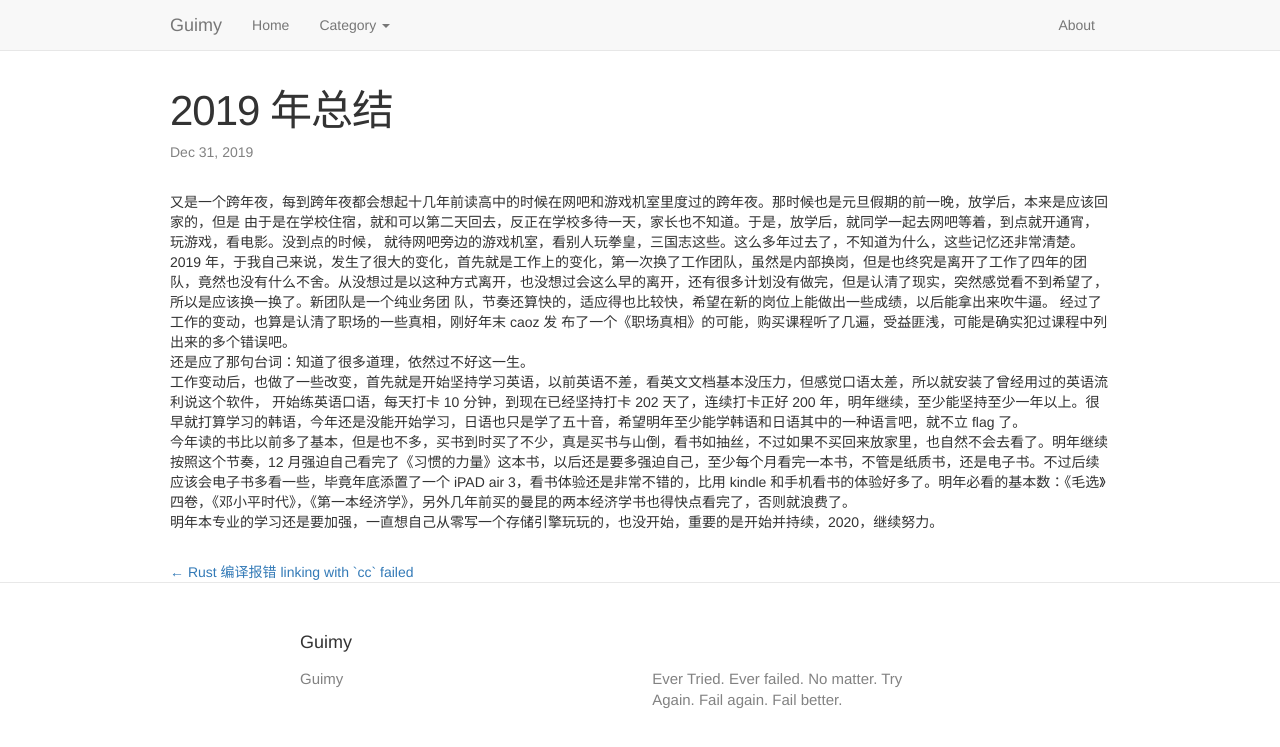
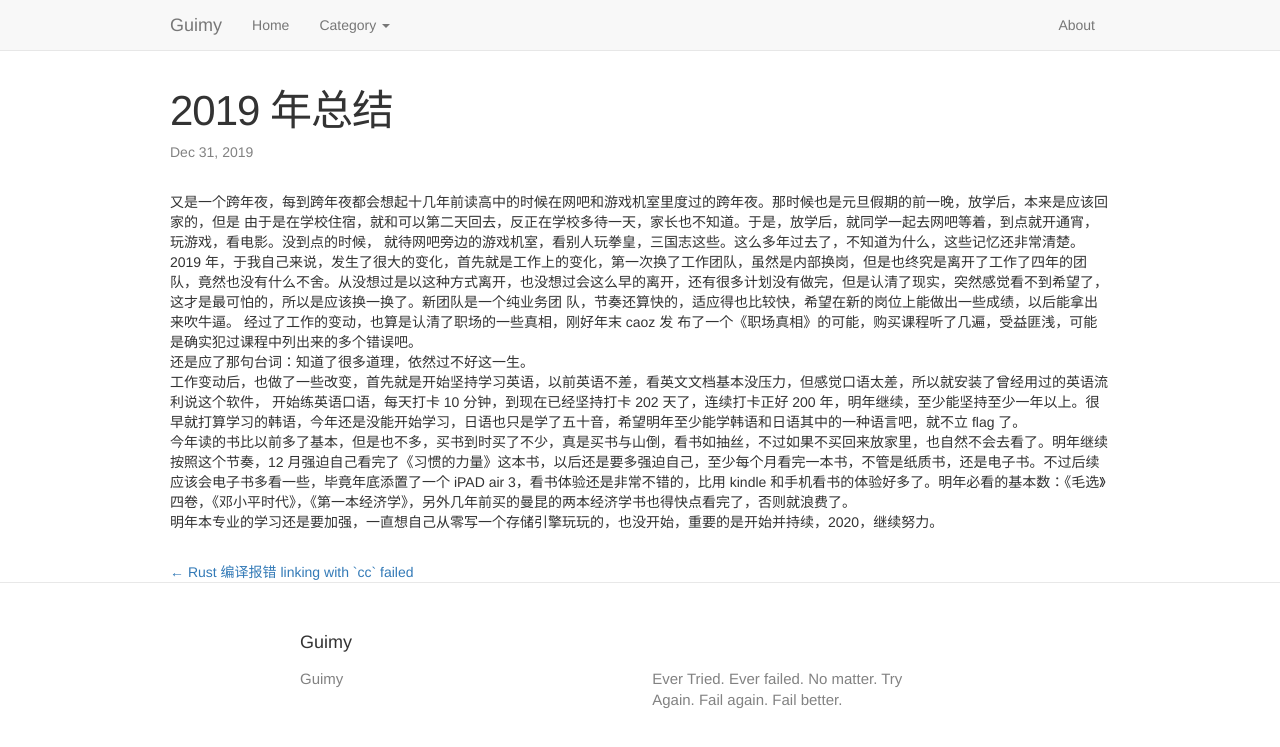
Before and after one commit to guimingyue/guimingyue.github.io, a Jekyll site: the page built from _posts/2019-12-31-summary-of-2019.md, in a window 1280 px wide. Shown: the top 747 px of the page. Built offline with Jekyll 4.4.1, drawn with Linux system fonts in a browser that asks for light colours; comment, search, counter and statistics services are not loaded.

Commit message:
Update 2019-12-31-summary-of-2019.md

```diff
--- a/_posts/2019-12-31-summary-of-2019.md
+++ b/_posts/2019-12-31-summary-of-2019.md
@@ -6,7 +6,7 @@ category: 其他
 又是一个跨年夜，每到跨年夜都会想起十几年前读高中的时候在网吧和游戏机室里度过的跨年夜。那时候也是元旦假期的前一晚，放学后，本来是应该回家的，但是
 由于是在学校住宿，就和可以第二天回去，反正在学校多待一天，家长也不知道。于是，放学后，就同学一起去网吧等着，到点就开通宵，玩游戏，看电影。没到点的时候，
 就待网吧旁边的游戏机室，看别人玩拳皇，三国志这些。这么多年过去了，不知道为什么，这些记忆还非常清楚。
-2019 年，于我自己来说，发生了很大的变化，首先就是工作上的变化，第一次换了工作团队，虽然是内部换岗，但是也终究是离开了工作了四年的团队，竟然也没有什么不舍。从没想过是以这种方式离开，也没想过会这么早的离开，还有很多计划没有做完，但是认清了现实，突然感觉看不到希望了，所以是应该换一换了。新团队是一个纯业务团
+2019 年，于我自己来说，发生了很大的变化，首先就是工作上的变化，第一次换了工作团队，虽然是内部换岗，但是也终究是离开了工作了四年的团队，竟然也没有什么不舍。从没想过是以这种方式离开，也没想过会这么早的离开，还有很多计划没有做完，但是认清了现实，突然感觉看不到希望了，这才是最可怕的，所以是应该换一换了。新团队是一个纯业务团
 队，节奏还算快的，适应得也比较快，希望在新的岗位上能做出一些成绩，以后能拿出来吹牛逼。  经过了工作的变动，也算是认清了职场的一些真相，刚好年末 caoz 发
 布了一个《职场真相》的可能，购买课程听了几遍，受益匪浅，可能是确实犯过课程中列出来的多个错误吧。
 还是应了那句台词：知道了很多道理，依然过不好这一生。
```
